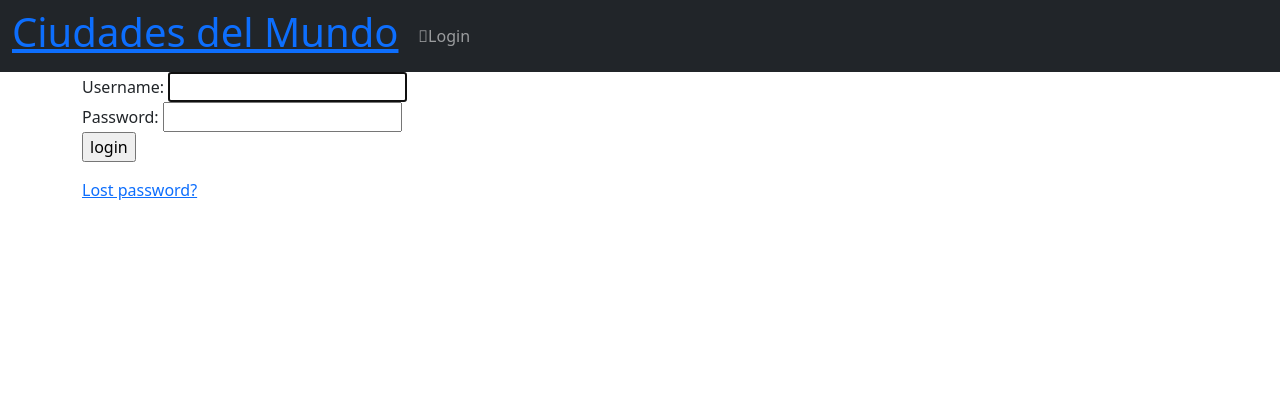
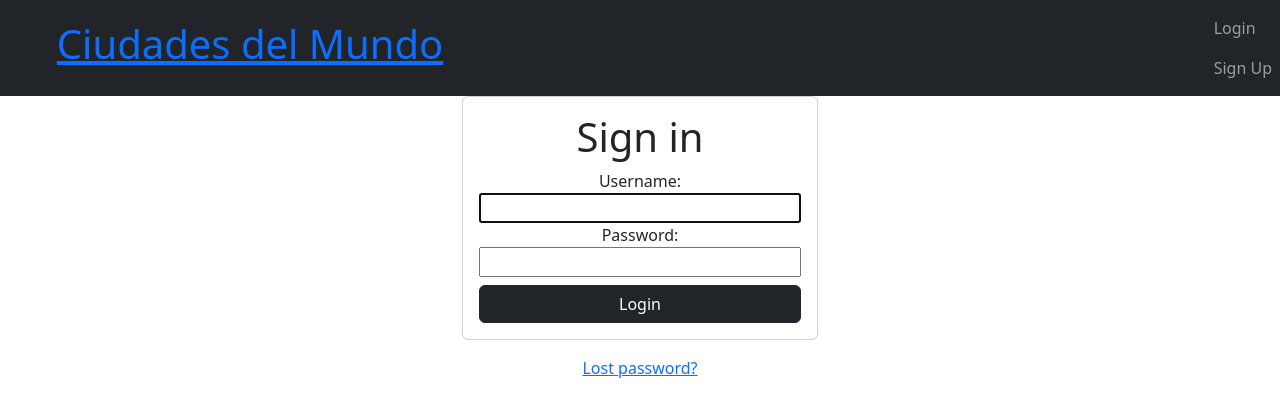
Before and after one commit to ReymundoB/travel, a Django app: page /accounts/login/ in a window 1280 px wide. Shown: the top 417 px of the page. Run offline with Django 4.2, Linux system fonts and the light colour scheme; some libraries are stand-ins or nearby versions.

Commit message:
update-sign in and logout, add-register

```diff
--- a/cities/urls.py
+++ b/cities/urls.py
@@ -7,4 +7,8 @@ urlpatterns = [
     path('', views.index,name='index'),
     path('city/<int:id>', views.get_city,name='city'),
     path('city/<int:id>/create_new_comment', views.create_new_comment,name='create_new_comment'), #el name es lo que se envia al url de html
+    path('login/', views.loggin, name='loggin'),
+    path('logout/', views.loggout,name='loggout'),
+    path('register/', views.register,name='register'),
+
 ]
--- a/templates/navbar.html
+++ b/templates/navbar.html
@@ -1,28 +1,32 @@
 
 
 
-<nav class="navbar navbar-expand-md bg-dark navbar-dark">
+<nav class="navbar  navbar-expand-lg bg-dark navbar-dark">
 
 
-  <div id="navb" class="navbar-collapse collapse hide">
+  <div id="navb" class="navbar-collapse collapse hide color-r">
 
-    <div class="page-header">
+    <div class="container page-header">
         <div class="container">
             <h1><a href="/">Ciudades del Mundo</a></h1>
             <span>{{user.name}}</span>
         </div>
     </div>
 
-    <ul class="nav navbar-nav ml-auto">
+    <ul class="nav navbar-nav ml-auto d-flex color-r ">
         {% if user.is_authenticated %}
             <li class="navbar-item  ">
-            <a href="{% url 'logout' %}" class="nav-link"><span class="fas fa-sign-in-alt"></span>Logout</a>
+            <a href="{% url 'loggout' %}" class="nav-link"><span class="fas fa-sign-in-alt"></span>Logout</a>
 
             </li>
         {% else %}
 
-          <li class="navbar-item {% if request.path == login %}active{%endif%}">
-            <a href="{% url 'login' %}" class="nav-link"><span class="fas fa-user"></span>Login</a>
+          <li class="navbar-item color-r {% if request.path == login %}active{%endif%}">
+            <a href="{% url 'loggin' %}" class="nav-link"><span ></span>Login</a>
+            <a href="{% url 'register' %}" class="nav-link"><span ></span>Sign Up</a>
+
+
+
 
 
         {%endif%}
--- a/templates/registration/login.html
+++ b/templates/registration/login.html
@@ -2,40 +2,28 @@
 
 {% block content %}
 
-<div class="container">
-    {% if form.errors %}
-<p>Your username and password didn't match. Please try again.</p>
-{% endif %}
 
-{% if next %}
-    {% if user.is_authenticated %}
-    <p>Your account doesn't have access to this page. To proceed,
-    please login with an account that has access.</p>
-    {% else %}
-    <p>Please login to see this page.</p>
-    {% endif %}
-{% endif %}
 
-<form method="post" action="{% url 'login' %}">
-{% csrf_token %}
+  <main class="container">
+    <div class="row text-center">
+        <div class="col-md-4 offset-md-4">
 
-<div>
-  <td>{{ form.username.label_tag }}</td>
-  <td>{{ form.username }}</td>
-</div>
-<div>
-  <td>{{ form.password.label_tag }}</td>
-  <td>{{ form.password }}</td>
-</div>
+          <form method="post" class="card card-body " action="{% url 'loggin' %}">
+            <h1 class="text-center">Sign in</h1>
+            {{error}}
+            {% csrf_token %}
+            {{form}}
+            <button class="btn btn-dark mt-2 ">Login</button>
 
-<div>
-  <input type="submit" value="login" />
-  <input type="hidden" name="next" value="{{ next }}" />
-</div>
-</form>
+          </form>
 
-{# Assumes you setup the password_reset view in your URLconf #}
-<p><a href="{% url 'password_reset' %}">Lost password?</a></p>
+          {# Assumes you setup the password_reset view in your URLconf #}
+          <p><a href="{% url 'password_reset' %}">Lost password?</a></p>
 
-</div>
+        </div>
+
+      </div>
+
+  </main>
+
 {% endblock %}
```
Also changed, not shown: cities/views.py (+50 -0 lines), templates/registration/register.html (added, +22 -0 lines), cities/photo/chiapas-3671065_640.jpg (added), cities/photo/queretaro-street-4020988_1280.jpg (added), 1 other file.
